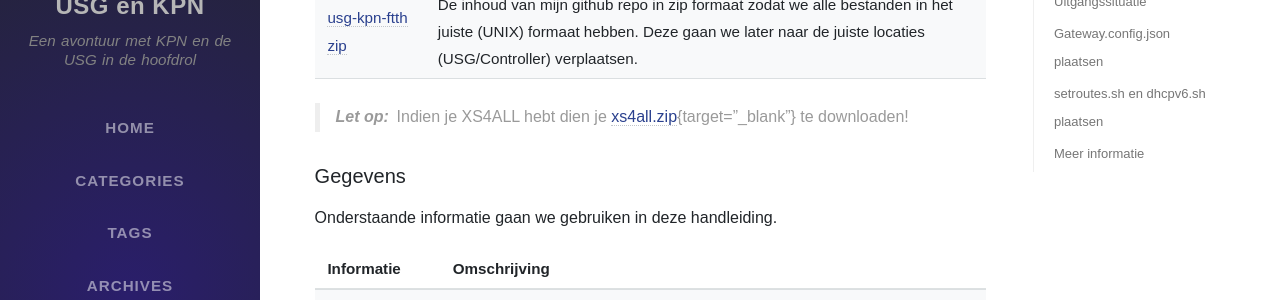
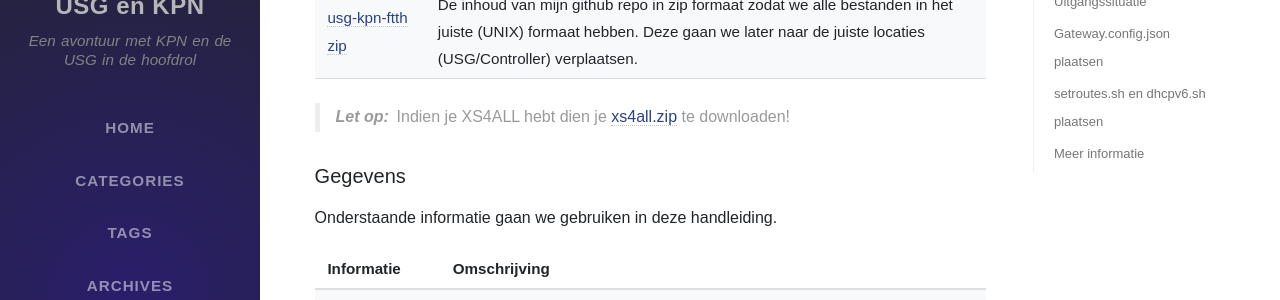
Before and after one commit to coolhva/usg-kpn-ftth, a Jekyll site: the page built from _posts/2019-12-31-unifi-security-gateway-kpn-ftth-iptv-ipv6.md, in a window 1280 px wide and 900 px high, scrolled down 1461 px. Shown: the part 152-452 px from the top of the window. Built offline with Jekyll 4.4.1, drawn with Linux system fonts in a browser that asks for light colours; nearby versions of some CDN libraries; some web fonts are replaced; comment, search, counter and statistics services are not loaded.

Commit message:
Update 2019-12-31-unifi-security-gateway-kpn-ftth-iptv-ipv6.md
target blank does not work in blockquote ;-)

```diff
--- a/_posts/2019-12-31-unifi-security-gateway-kpn-ftth-iptv-ipv6.md
+++ b/_posts/2019-12-31-unifi-security-gateway-kpn-ftth-iptv-ipv6.md
@@ -39,7 +39,7 @@ In deze handleiding ga ik er vanuit dat we Windows 10 gebruiken waarbij we onder
 |[WinSCP Portable](https://winscp.net/eng/downloads.php){:target="_blank"}|WinSCP gebruiken we om via Secure Copy Protocol bestanden van onze computer naar de USG en eventueel de controller te krijgen.|
 |[usg-kpn-ftth zip](https://github.com/coolhva/usg-kpn-ftth/archive/master.zip){:target="_blank"}|De inhoud van mijn github repo in zip formaat zodat we alle bestanden in het juiste (UNIX) formaat hebben. Deze gaan we later naar de juiste locaties (USG/Controller) verplaatsen.|
 
-> ***Let op:*** Indien je XS4ALL hebt dien je [xs4all.zip](https://github.com/coolhva/usg-kpn-ftth/archive/xs4all.zip){target="_blank"} te downloaden!
+> ***Let op:*** Indien je XS4ALL hebt dien je [xs4all.zip](https://github.com/coolhva/usg-kpn-ftth/archive/xs4all.zip) te downloaden!
 
 ### Gegevens
 
```
